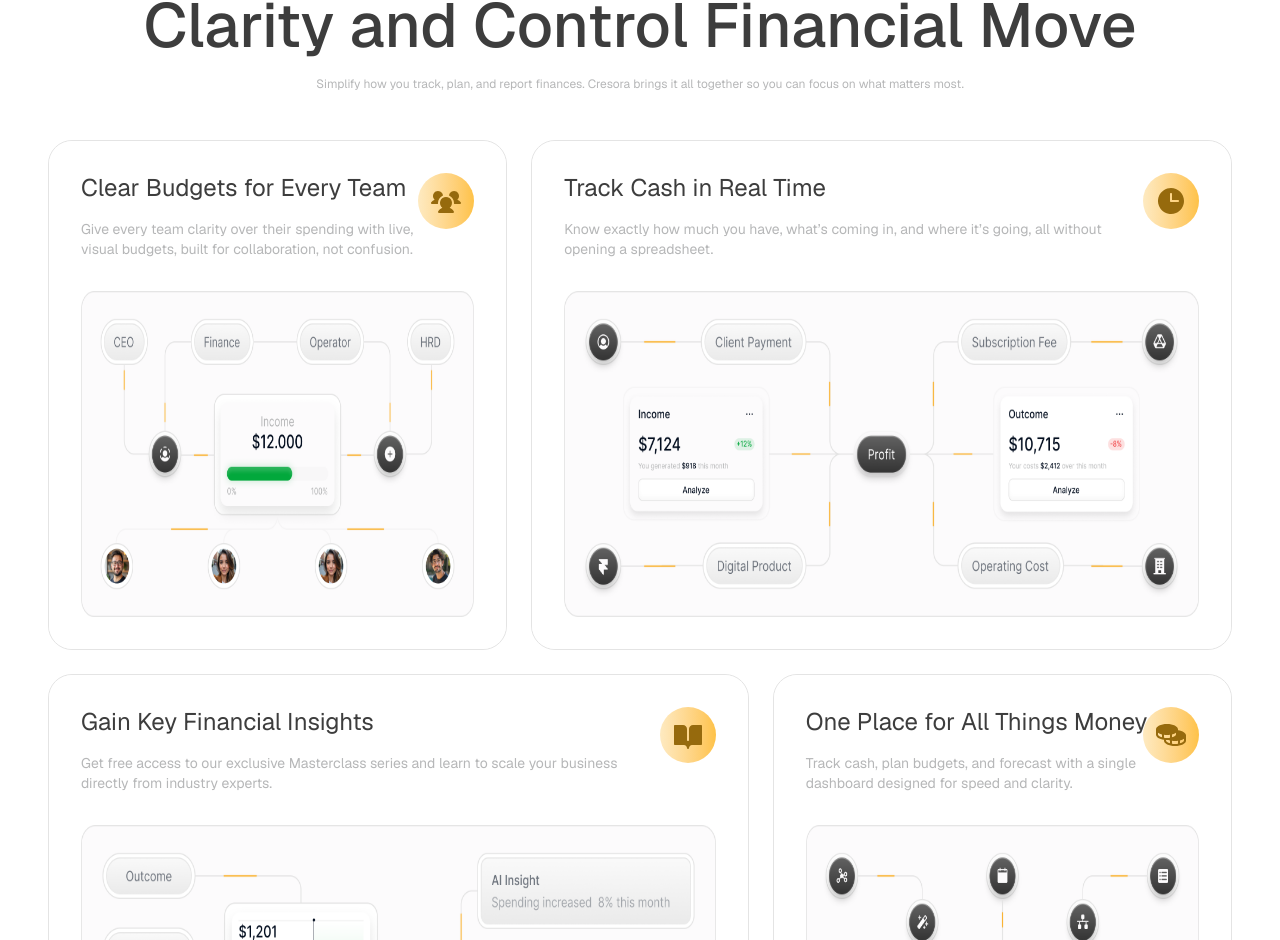
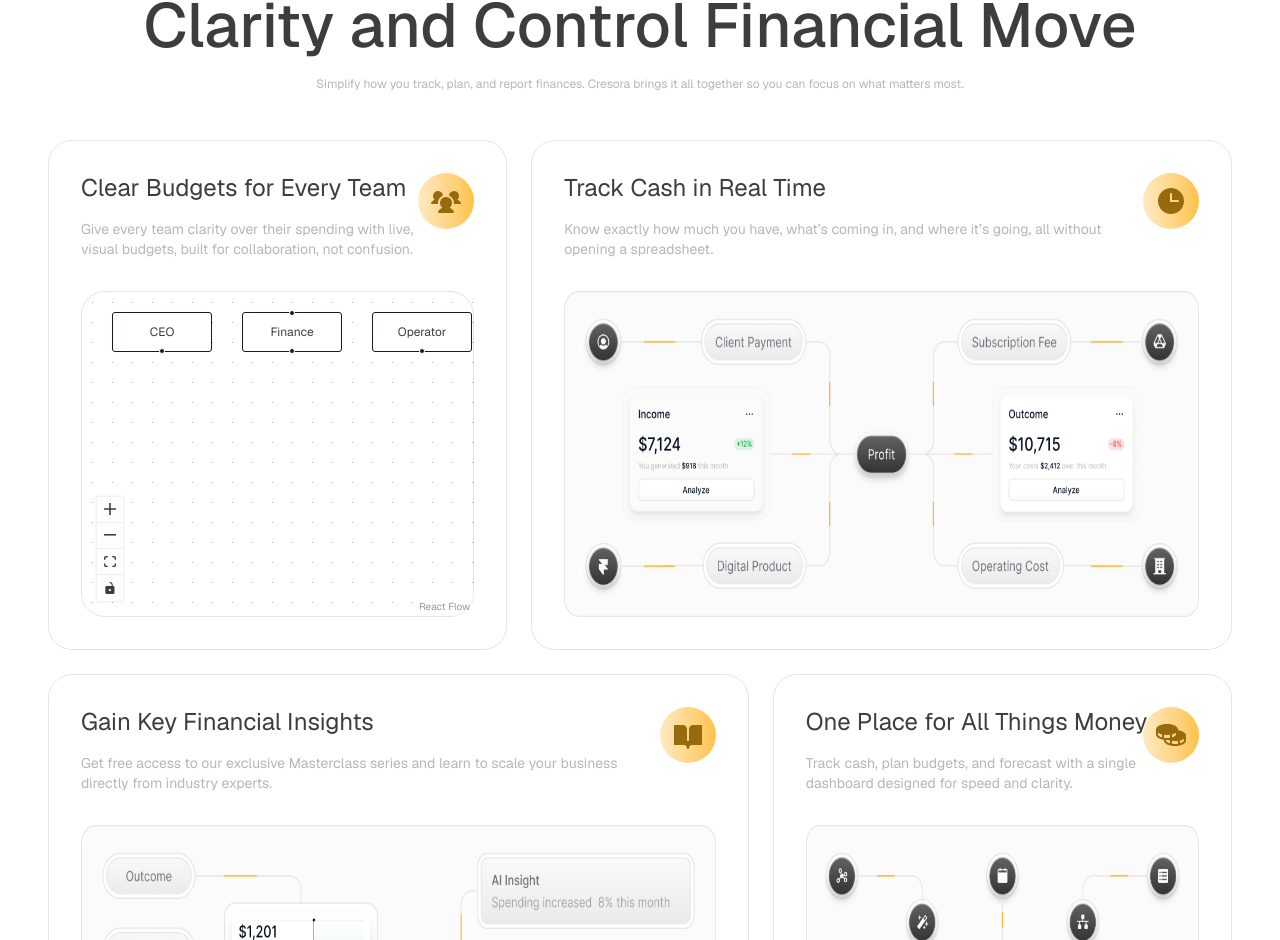
Before and after one commit to Hckerson/cresora, a Next.js app: page / in a window 1280 px wide. Shown: the part 2553-3493 px from the top of the page. Built offline with nearby package versions, Linux system fonts and the light colour scheme.

Commit message:
update: creating income node

```diff
--- a/components/routes/home/benefits.tsx
+++ b/components/routes/home/benefits.tsx
@@ -1,6 +1,7 @@
 import clsx from "clsx";
 import { geist } from "@/app/fonts";
 import BenefitCard from "@/components/ui/benefit-card";
+import IncomeNode from "@/components/ui/nodes/income-node";
 import { benefitCardData } from "@/app/lib/placeholder-data";
 
 // email-template.types.ts
@@ -32,9 +33,10 @@ export default function BenefitSection() {
             </span>
             <div className="box-border grid">
                 <div className="grid grid-cols-1 gap-6 lg:grid-cols-5 lg:grid-rows-2">
-                    {benefitCardData.map((cardData, idx) => {
+                    <IncomeNode data={benefitCardData[0]}/>
+                    {benefitCardData.slice(1,4).map((cardData, idx) => {
                         const { title, iconUrl, imageUrl, subject } = cardData;
-                        const big = idx == 1 || idx == 2;
+                        const big = idx == 0 || idx == 1;
                         return (
                             <div
                                 key={idx}
--- a/components/ui/card.tsx
+++ /dev/null
@@ -1,92 +0,0 @@
-import * as React from "react"
-
-import { cn } from "@/lib/utils"
-
-function Card({ className, ...props }: React.ComponentProps<"div">) {
-  return (
-    <div
-      data-slot="card"
-      className={cn(
-        "bg-card text-card-foreground flex flex-col gap-6 rounded-xl border py-6 shadow-sm",
-        className
-      )}
-      {...props}
-    />
-  )
-}
-
-function CardHeader({ className, ...props }: React.ComponentProps<"div">) {
-  return (
-    <div
-      data-slot="card-header"
-      className={cn(
-        "@container/card-header grid auto-rows-min grid-rows-[auto_auto] items-start gap-1.5 px-6 has-data-[slot=card-action]:grid-cols-[1fr_auto] [.border-b]:pb-6",
-        className
-      )}
-      {...props}
-    />
-  )
-}
-
-function CardTitle({ className, ...props }: React.ComponentProps<"div">) {
-  return (
-    <div
-      data-slot="card-title"
-      className={cn("leading-none font-semibold", className)}
-      {...props}
-    />
-  )
-}
-
-function CardDescription({ className, ...props }: React.ComponentProps<"div">) {
-  return (
-    <div
-      data-slot="card-description"
-      className={cn("text-muted-foreground text-sm", className)}
-      {...props}
-    />
-  )
-}
-
-function CardAction({ className, ...props }: React.ComponentProps<"div">) {
-  return (
-    <div
-      data-slot="card-action"
-      className={cn(
-        "col-start-2 row-span-2 row-start-1 self-start justify-self-end",
-        className
-      )}
-      {...props}
-    />
-  )
-}
-
-function CardContent({ className, ...props }: React.ComponentProps<"div">) {
-  return (
-    <div
-      data-slot="card-content"
-      className={cn("px-6", className)}
-      {...props}
-    />
-  )
-}
-
-function CardFooter({ className, ...props }: React.ComponentProps<"div">) {
-  return (
-    <div
-      data-slot="card-footer"
-      className={cn("flex items-center px-6 [.border-t]:pt-6", className)}
-      {...props}
-    />
-  )
-}
-
-export {
-  Card,
-  CardHeader,
-  CardFooter,
-  CardTitle,
-  CardAction,
-  CardDescription,
-  CardContent,
-}
--- /dev/null
+++ b/components/ui/nodes/components/text-node.tsx
@@ -0,0 +1,32 @@
+'use server'
+import { NodeProps, Node } from "@xyflow/react";
+
+type TextNodeProps = Node<
+    {
+        id: string;
+        text: string,
+        position: {
+            x: number;
+            y: number;
+        };
+        width: number;
+        data: {
+            label: string;
+        };
+        type: string;
+    },
+    "text"
+>;
+
+export default async function TextUpdaterNode(props:NodeProps<TextNodeProps>) {
+    console.log(props.data)
+    return (
+        <div className="text-updater-node">
+            <div>
+                <p >
+                    {props.data?.text}
+                </p>
+            </div>
+        </div>
+    );
+}
--- a/components/ui/nodes/income-node.tsx
+++ b/components/ui/nodes/income-node.tsx
@@ -0,0 +1,95 @@
+import "@xyflow/react/dist/style.css";
+import CustomImage from "../custom-image";
+import TextUpdaterNode from "./components/text-node";
+import { ReactFlow, Background, Controls } from "@xyflow/react";
+
+interface NodeProps {
+    title: string;
+    subject: string;
+    iconUrl: string;
+    alt?: string;
+}
+
+const nodeTypes = {
+  textUpdater: TextUpdaterNode,
+};
+
+
+export default function IncomeNode({ data }: { data: NodeProps }) {
+    const { title, subject, alt = `Picture of ${data.title}`, iconUrl } = data;
+
+    const initialNodes = [
+        {
+            id: "n1",
+            position: { x: 30, y: 20 },
+            width: 100,
+            data: { label: "CEO" },
+            type: "input",
+        },
+        {
+            id: "n2",
+            position: { x: 160, y: 20 },
+            width: 100,
+            data: { label: "Finance" },
+        },
+        {
+            id: "n3",
+            position: { x: 290, y: 20 },
+            width: 100,
+            data: { label: "Operator" },
+            type: "input",
+        },
+        {
+            id: "n4",
+            position: { x: 420, y: 20 },
+            width: 100,
+            data: { label: "HRD" },
+        },
+        // {
+        //     id: "n5",
+        //     position: { x: 0, y: 100 },
+        //     data: { label: "Node 1" },
+        //     type: "input",
+        // },
+        // {
+        //     id: "n7",
+        //     position: { x: 100, y: 100 },
+        //     data: { label: "Node 2" },
+        // },
+        // {
+        //     id: "n1",
+        //     position: { x: 50, y: 100 },
+        //     data: { label: "Node 1" },
+        //     type: "input",
+        // },
+    ];
+    return (
+        <div className="box-border rounded-3xl border border-[#E4E4E4] lg:col-span-2">
+            <div className="bg-background box-border flex h-full flex-col justify-between gap-y-8 overflow-hidden rounded-3xl p-4 md:p-6 xl:p-8">
+                <div className="relative">
+                    <CustomImage
+                        height={100}
+                        width={100}
+                        boxClass="size-[56px] xs:absolute mb-4 top-0 right-0 rounded-full bg-linear-to-r from-[#FEEAC1] to-[#FEC247] p-3"
+                        alt={alt}
+                        src={iconUrl}
+                    />
+                    <div className="flex flex-col gap-y-4 xl:pr-12">
+                        <p className="text-foreground text-[20px] leading-[1.24] md:text-2xl">
+                            {title}
+                        </p>
+                        <p className="text-primary-foreground text-xs md:text-sm">
+                            {subject}
+                        </p>
+                    </div>
+                </div>
+                <div className="bg-background box-border h-full w-full rounded-3xl border border-[#E4E4E4]">
+                    <ReactFlow nodes={initialNodes} nodeTypes={nodeTypes}>
+                        <Background />
+                        <Controls />
+                    </ReactFlow>
+                </div>
+            </div>
+        </div>
+    );
+}
```
